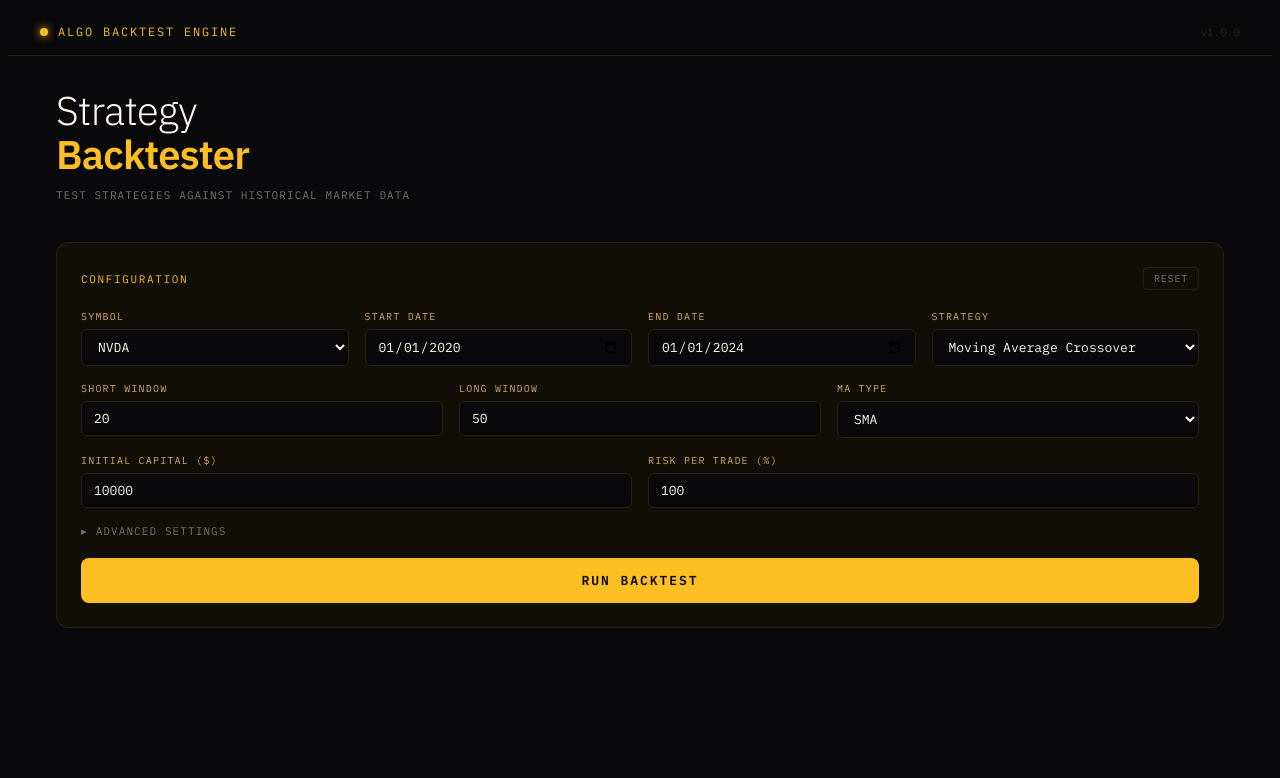
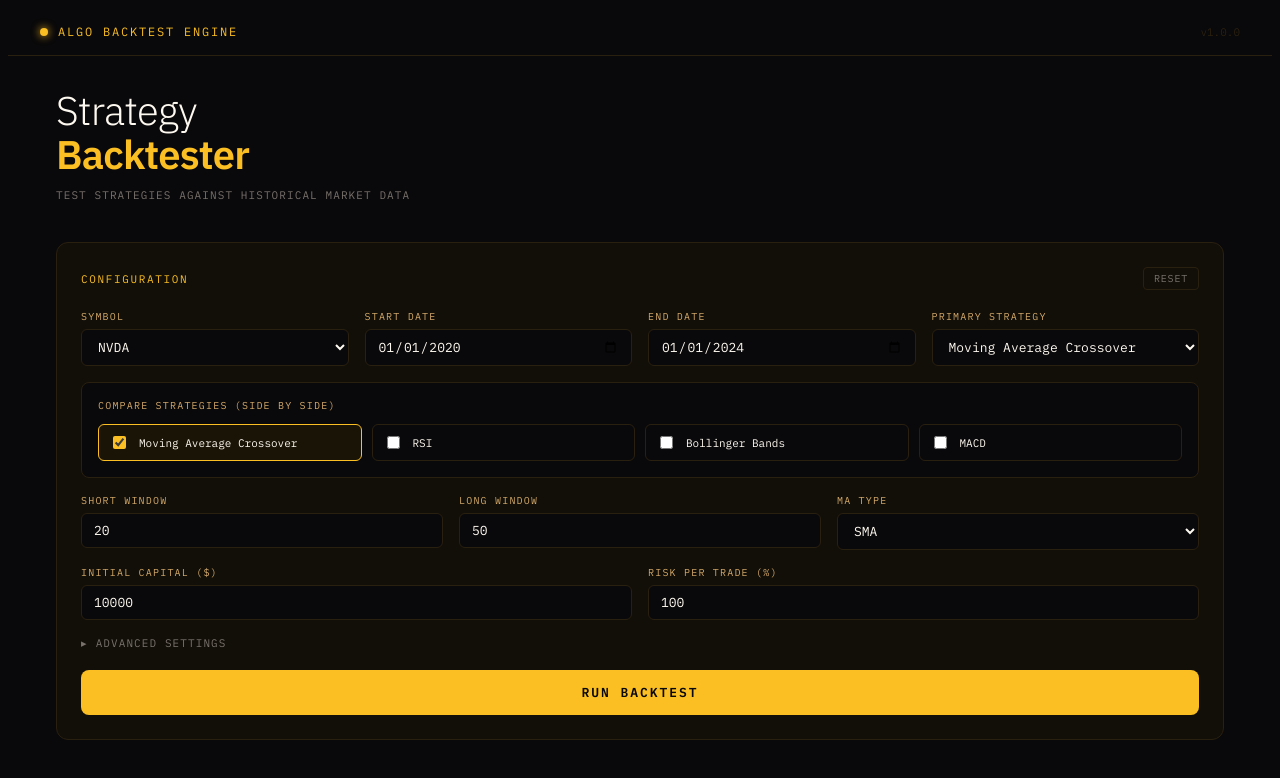
Before and after one commit to ZeyadHatem1/algo-backtest, a React (Create React App) app in the folder frontend/: page / in a window 1280 px wide. Shown: the top 778 px of the page. Built offline with nearby package versions, Linux system fonts and the light colour scheme.

Commit message:
Strategy comparison reimplemneted and initial capital bug fixed

```diff
--- a/frontend/src/App.tsx
+++ b/frontend/src/App.tsx
@@ -3,22 +3,55 @@ import ConfigForm from './components/ConfigForm'
 import EquityChart from './components/EquityChart'
 import MetricsCard from './components/MetricsCard'
 import TradeLog from './components/TradeLog'
+import StrategyComparison from './components/StrategyComparison'
 import { runBacktest } from './api'
-import { BacktestRequest, BacktestResponse } from './types'
+import { BacktestRequest, BacktestResponse, StrategyType } from './types'
+
+const strategyLabels: Record<StrategyType, string> = {
+  ma_crossover: 'Moving Average Crossover',
+  rsi: 'RSI',
+  bollinger_bands: 'Bollinger Bands',
+  macd: 'MACD',
+}
+
+interface StrategyRun {
+  strategy: StrategyType
+  result: BacktestResponse
+}
 
 export default function App() {
   const [result, setResult] = useState<BacktestResponse | null>(null)
+  const [comparisonRuns, setComparisonRuns] = useState<StrategyRun[]>([])
   const [loading, setLoading] = useState(false)
   const [error, setError] = useState<string | null>(null)
   const [currentSymbol, setCurrentSymbol] = useState<string>('NVDA')
+  const [initialCapital, setInitialCapital] = useState<number>(10000)
 
   const handleSubmit = async (req: BacktestRequest) => {
     setLoading(true)
     setError(null)
     setCurrentSymbol(req.symbol)
+    setInitialCapital(req.initial_capital)
+
+    const selected = req.compare_strategies && req.compare_strategies.length > 0
+      ? req.compare_strategies
+      : [req.strategy]
+
+    const orderedStrategies = [
+      req.strategy,
+      ...selected.filter(s => s !== req.strategy),
+    ]
+
     try {
-      const data = await runBacktest(req)
-      setResult(data)
+      const responses = await Promise.all(
+        orderedStrategies.map(async (strategy) => ({
+          strategy,
+          result: await runBacktest({ ...req, strategy }),
+        }))
+      )
+
+      setComparisonRuns(responses)
+      setResult(responses[0].result)
     } catch (e: any) {
       const status = e.response?.status
       const detail = e.response?.data?.detail
@@ -38,7 +71,6 @@ export default function App() {
 
   return (
     <div style={{ minHeight: '100vh', background: '#09080a' }}>
-      {/* Header */}
       <div style={{ borderBottom: '1px solid #2a2010', padding: '16px 24px', marginBottom: 32 }}>
         <div style={{ maxWidth: 1200, margin: '0 auto', display: 'flex', alignItems: 'center', justifyContent: 'space-between' }}>
           <div style={{ display: 'flex', alignItems: 'center', gap: 10 }}>
@@ -95,7 +127,7 @@ export default function App() {
         <div style={{ animation: 'fadeIn 0.4s ease' }}>
           <style>{`@keyframes fadeIn { from { opacity: 0; transform: translateY(8px); } to { opacity: 1; transform: translateY(0); } }`}</style>
 
-          {result.date_adjusted && (
+          {result.date_adjusted && result.requested_start && result.requested_end && result.actual_start && result.actual_end && (
             <div style={{
               background: '#1a1200',
               border: '1px solid #3a2a00',
@@ -122,13 +154,14 @@ export default function App() {
             </div>
           )}
 
+          <StrategyComparison runs={comparisonRuns} labels={strategyLabels} />
           <MetricsCard
             metrics={result.metrics}
             benchmarkReturn={result.benchmark_return}
             symbolBuyholdReturn={result.symbol_buyhold_return}
             symbol={currentSymbol}
           />
-          <EquityChart data={result.equity_curve} initialCapital={10000} />
+          <EquityChart data={result.equity_curve} initialCapital={initialCapital} />
           <TradeLog trades={result.trades} />
         </div>
       )}
--- a/frontend/src/api.ts
+++ b/frontend/src/api.ts
@@ -4,6 +4,7 @@ import { BacktestRequest, BacktestResponse } from './types'
 const BASE_URL = 'http://localhost:8000'
 
 export async function runBacktest(req: BacktestRequest): Promise<BacktestResponse> {
-  const response = await axios.post(`${BASE_URL}/backtest`, req)
+  const { compare_strategies, ...payload } = req
+  const response = await axios.post(`${BASE_URL}/backtest`, payload)
   return response.data
 }
--- a/frontend/src/components/ConfigForm.tsx
+++ b/frontend/src/components/ConfigForm.tsx
@@ -11,6 +11,7 @@ const defaultForm: BacktestRequest = {
   start_date: '2020-01-01',
   end_date: '2024-01-01',
   strategy: 'ma_crossover',
+  compare_strategies: ['ma_crossover'],
   initial_capital: 10000,
   risk_per_trade: 100,
   commission_pct: 0.1,
@@ -50,7 +51,14 @@ const STORAGE_KEY = 'backtest_form'
 function loadForm(): BacktestRequest {
   try {
     const saved = localStorage.getItem(STORAGE_KEY)
-    if (saved) return { ...defaultForm, ...JSON.parse(saved) }
+    if (saved) {
+      const parsed = JSON.parse(saved)
+      return {
+        ...defaultForm,
+        ...parsed,
+        compare_strategies: parsed.compare_strategies ?? defaultForm.compare_strategies,
+      }
+    }
   } catch {}
   return defaultForm
 }
@@ -125,6 +133,14 @@ export default function ConfigForm({ onSubmit, loading }: Props) {
     try { localStorage.removeItem(STORAGE_KEY) } catch {}
   }
 
+  const toggleCompareStrategy = (strategy: StrategyType) => {
+    const selected = form.compare_strategies ?? []
+    const next = selected.includes(strategy)
+      ? selected.filter(s => s !== strategy)
+      : [...selected, strategy]
+    update('compare_strategies', next)
+  }
+
   const handleSubmit = () => {
     const err = validateDates(form.start_date, form.end_date)
     if (err) { setDateError(err); return }
@@ -186,7 +202,7 @@ export default function ConfigForm({ onSubmit, loading }: Props) {
             onBlur={e => (e.target as HTMLInputElement).style.borderColor = dateError ? '#4a1a1a' : C.border} />
         </div>
         <div>
-          <label style={labelStyle}>STRATEGY</label>
+          <label style={labelStyle}>PRIMARY STRATEGY</label>
           <select value={form.strategy} onChange={e => update('strategy', e.target.value as StrategyType)} style={inputStyle as any}
             onFocus={e => (e.target as HTMLElement).style.borderColor = C.accent}
             onBlur={e => (e.target as HTMLElement).style.borderColor = C.border}>
@@ -204,6 +220,40 @@ export default function ConfigForm({ onSubmit, loading }: Props) {
           background: '#100a0a', border: '1px solid #3a1a1a', borderRadius: 6
         }}>⚠ {dateError}</div>
       )}
+
+      <div style={{
+        background: C.bg,
+        border: `1px solid ${C.border}`,
+        borderRadius: 8,
+        padding: 16,
+        marginBottom: 16,
+      }}>
+        <div style={{ fontFamily: 'IBM Plex Mono', fontSize: 10, color: C.label, letterSpacing: '0.12em', marginBottom: 12 }}>
+          COMPARE STRATEGIES (SIDE BY SIDE)
+        </div>
+        <div style={{ display: 'grid', gridTemplateColumns: 'repeat(auto-fit, minmax(180px, 1fr))', gap: 10 }}>
+          {(Object.keys(strategyLabels) as StrategyType[]).map((strategy) => {
+            const selected = (form.compare_strategies ?? []).includes(strategy)
+            return (
+              <label key={strategy} style={{
+                display: 'flex', alignItems: 'center', gap: 10,
+                padding: '8px 10px', borderRadius: 6,
+                border: `1px solid ${selected ? C.accent : C.border}`,
+                background: selected ? '#1a1406' : 'transparent',
+                cursor: 'pointer', fontFamily: 'IBM Plex Mono', fontSize: 11, color: C.text
+              }}>
+                <input
+                  type="checkbox"
+                  checked={selected}
+                  onChange={() => toggleCompareStrategy(strategy)}
+                  style={{ accentColor: C.accent }}
+                />
+                {strategyLabels[strategy]}
+              </label>
+            )
+          })}
+        </div>
+      </div>
 
       <div style={{ display: 'grid', gridTemplateColumns: 'repeat(auto-fit, minmax(140px, 1fr))', gap: 16, marginBottom: 16 }}>
         {form.strategy === 'ma_crossover' && <>
--- a/frontend/src/components/StrategyComparison.tsx
+++ b/frontend/src/components/StrategyComparison.tsx
@@ -10,40 +10,73 @@ interface Props {
   labels: Record<StrategyType, string>
 }
 
+const C = {
+  accent: '#fbbf24',
+  card: '#120f08',
+  border: '#2a2010',
+  label: '#d4a96a',
+  text: '#fef9f0',
+  muted: '#78716c',
+  good: '#4ade80',
+  bad: '#f87171',
+}
+
 export default function StrategyComparison({ runs, labels }: Props) {
   if (runs.length <= 1) return null
 
   return (
-    <div className="bg-gray-800 rounded-xl p-6 border border-gray-700 mb-8">
-      <h2 className="text-white text-lg font-semibold mb-4">Side-by-Side Strategy Comparison</h2>
-      <div className="overflow-x-auto">
-        <table className="w-full text-sm">
-          <thead>
-            <tr className="border-b border-gray-700 text-gray-400">
-              <th className="text-left py-2 pr-4">Strategy</th>
-              <th className="text-left py-2 pr-4">Total Return</th>
-              <th className="text-left py-2 pr-4">Sharpe Ratio</th>
-              <th className="text-left py-2 pr-4">Max Drawdown</th>
-              <th className="text-left py-2 pr-4">Final Value</th>
-            </tr>
-          </thead>
-          <tbody>
-            {runs.map(({ strategy, result }) => {
-              const m = result.metrics
-              return (
-                <tr key={strategy} className="border-b border-gray-800 text-gray-200">
-                  <td className="py-3 pr-4 font-medium text-white">{labels[strategy]}</td>
-                  <td className={`py-3 pr-4 ${m.total_return_pct >= 0 ? 'text-green-400' : 'text-red-400'}`}>
-                    {m.total_return_pct}%
-                  </td>
-                  <td className="py-3 pr-4">{m.sharpe_ratio.toFixed(2)}</td>
-                  <td className="py-3 pr-4 text-red-400">{m.max_drawdown_pct}%</td>
-                  <td className="py-3 pr-4">${m.final_value.toLocaleString()}</td>
-                </tr>
-              )
-            })}
-          </tbody>
-        </table>
+    <div style={{ background: C.card, border: `1px solid ${C.border}`, borderRadius: 12, padding: 24, marginBottom: 24 }}>
+      <div style={{ fontFamily: 'IBM Plex Mono', fontSize: 11, color: C.accent, letterSpacing: '0.15em', marginBottom: 16 }}>
+        STRATEGY COMPARISON
+      </div>
+      <div style={{ overflowX: 'auto' }}>
+        <div style={{ minWidth: 640 }}>
+          <div style={{
+            display: 'grid',
+            gridTemplateColumns: '2fr 1fr 1fr 1fr 1fr',
+            gap: 12,
+            borderBottom: `1px solid ${C.border}`,
+            paddingBottom: 8,
+            marginBottom: 8,
+            fontFamily: 'IBM Plex Mono',
+            fontSize: 10,
+            letterSpacing: '0.12em',
+            color: C.label,
+          }}>
+            <div>STRATEGY</div>
+            <div>TOTAL RETURN</div>
+            <div>SHARPE</div>
+            <div>MAX DD</div>
+            <div>FINAL VALUE</div>
+          </div>
+          {runs.map(({ strategy, result }) => {
+            const m = result.metrics
+            return (
+              <div
+                key={strategy}
+                style={{
+                  display: 'grid',
+                  gridTemplateColumns: '2fr 1fr 1fr 1fr 1fr',
+                  gap: 12,
+                  padding: '10px 0',
+                  borderBottom: `1px solid ${C.border}`,
+                  fontFamily: 'IBM Plex Mono',
+                  fontSize: 12,
+                  color: C.text,
+                }}
+              >
+                <div style={{ fontWeight: 600 }}>{labels[strategy]}</div>
+                <div style={{ color: m.total_return_pct >= 0 ? C.good : C.bad }}>{m.total_return_pct}%</div>
+                <div>{m.sharpe_ratio.toFixed(2)}</div>
+                <div style={{ color: C.bad }}>{m.max_drawdown_pct}%</div>
+                <div>${m.final_value.toLocaleString()}</div>
+              </div>
+            )
+          })}
+        </div>
+      </div>
+      <div style={{ marginTop: 8, fontFamily: 'IBM Plex Mono', fontSize: 10, color: C.muted, letterSpacing: '0.08em' }}>
+        COMPARING SELECTED STRATEGIES ON THE SAME SYMBOL AND DATE RANGE
       </div>
     </div>
   )
```
Also changed, not shown: frontend/src/types.ts (+6 -5 lines).
